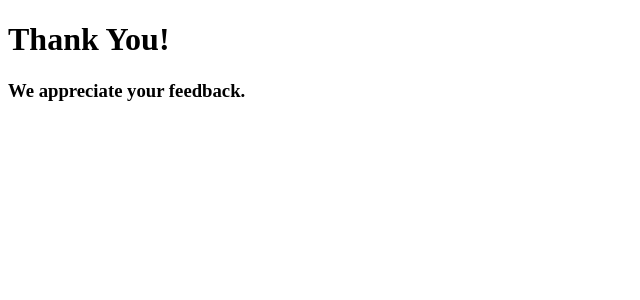
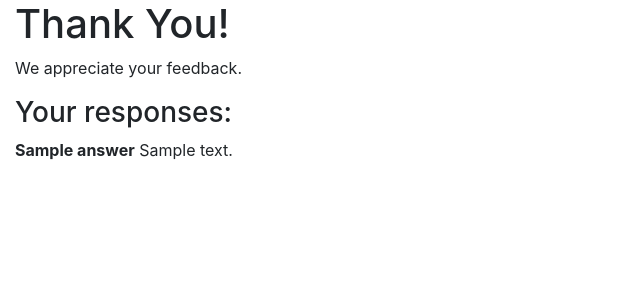
Before and after one commit to blakes24/flask-survey, a Flask app: template templates/thanks.html in a window 1280 px wide. Shown: the top 300 px of the page, without its empty margins (0-640 px from the left). Run offline with Flask 2, Linux system fonts and the light colour scheme; the template is opened without the code that fills it: most values are stand-ins (such as "Sample title", 1, 10 or a date in 2020); some libraries are stand-ins or nearby versions.

Commit message:
added responses to thank you page, added bootstrap

```diff
--- a/app.py
+++ b/app.py
@@ -35,7 +35,6 @@ def set_responses():
 def show_question(num):
     responses = session["responses"]
     survey = surveys[session["survey"]]
-    question = survey.questions[num]
     if len(responses) == len(survey.questions):
         flash("You have completed the survey.")
         return redirect("/thank-you")
@@ -43,11 +42,13 @@ def show_question(num):
         flash("Invalid question url. Please answer questions in order.")
         return redirect(f"/questions/{len(responses)}")
 
+    question = survey.questions[num]
     return render_template(
         "question.html",
         question=question.question,
         choices=question.choices,
         title=survey.title,
+        text=question.allow_text,
         num=num,
     )
 
@@ -56,12 +57,17 @@ def show_question(num):
 def record_answer():
     survey = surveys[session["survey"]]
     data = request.form["answer"]
-    num = int(request.form["number"]) + 1
-    next_num = str(num)
+    num = int(request.form["number"])
+    next_num = str(num + 1)
     resp = session["responses"]
-    resp.append(data)
+    if survey.questions[num].allow_text == True:
+        answer = {"answer": data, "comment": request.form["comment"]}
+        resp.append(answer)
+    else:
+        resp.append(data)
+
     session["responses"] = resp
-    if num == len(survey.questions):
+    if int(next_num) == len(survey.questions):
         page = "/thank-you"
     else:
         page = f"/questions/{next_num}"
@@ -70,4 +76,10 @@ def record_answer():
 
 @app.route("/thank-you")
 def thanks():
-    return render_template("thanks.html")
+    survey = surveys[session["survey"]].questions
+    questions = []
+    for q in survey:
+        questions.append(q.question)
+    responses = session["responses"]
+    answers = dict(zip(questions, responses))
+    return render_template("thanks.html", answers=answers)
--- a/templates/base.html
+++ b/templates/base.html
@@ -2,14 +2,22 @@
 <html lang="en">
 <head>
     <meta charset="UTF-8">
-    <meta name="viewport" content="width=device-width, initial-scale=1.0">
+    <meta name="viewport" content="width=device-width, initial-scale=1.0, shrink-to-fit=no">
+    <link rel="stylesheet" href="https://stackpath.bootstrapcdn.com/bootstrap/4.5.2/css/bootstrap.min.css" integrity="sha384-JcKb8q3iqJ61gNV9KGb8thSsNjpSL0n8PARn9HuZOnIxN0hoP+VmmDGMN5t9UJ0Z" crossorigin="anonymous">
+
     <title>{% block title%}{% endblock %}</title>
 </head>
 <body>
     {% for msg in get_flashed_messages() %}
-    <p>{{ msg }}</p>
+    <div class="alert alert-danger" role="alert">
+        <p>{{ msg }}</p>
+    </div>
     {% endfor %}
 
     {%block content %}{% endblock %}
+
+    <script src="https://code.jquery.com/jquery-3.5.1.slim.min.js" integrity="sha384-DfXdz2htPH0lsSSs5nCTpuj/zy4C+OGpamoFVy38MVBnE+IbbVYUew+OrCXaRkfj" crossorigin="anonymous"></script>
+    <script src="https://cdn.jsdelivr.net/npm/popper.js@1.16.1/dist/umd/popper.min.js" integrity="sha384-9/reFTGAW83EW2RDu2S0VKaIzap3H66lZH81PoYlFhbGU+6BZp6G7niu735Sk7lN" crossorigin="anonymous"></script>
+    <script src="https://stackpath.bootstrapcdn.com/bootstrap/4.5.2/js/bootstrap.min.js" integrity="sha384-B4gt1jrGC7Jh4AgTPSdUtOBvfO8shuf57BaghqFfPlYxofvL8/KUEfYiJOMMV+rV" crossorigin="anonymous"></script>
 </body>
 </html>
--- a/templates/thanks.html
+++ b/templates/thanks.html
@@ -3,6 +3,17 @@
 {% block title %}Thank You{% endblock %}
 
 {% block content %}
-<h1>Thank You!</h1>
-<h3>We appreciate your feedback.</h3>
+<div class="container-fluid">
+    <h1>Thank You!</h1>
+    <p>We appreciate your feedback.</p>
+    <h3>Your responses:</h3>
+    {% for question, answer in answers.items() %}
+        {% if answer is mapping %}
+        <p><b>{{question}}</b> {{answer['answer']}}, <i>{{answer['comment']}}</i></p>
+        {% else %}
+        <p><b>{{question}}</b> {{answer}}</p>
+        {% endif %}
+
+    {% endfor %}
+</div>
 {% endblock %}
```
Also changed, not shown: templates/pick.html (+21 -3 lines), templates/question.html (+17 -4 lines), templates/start.html (+10 -5 lines).
